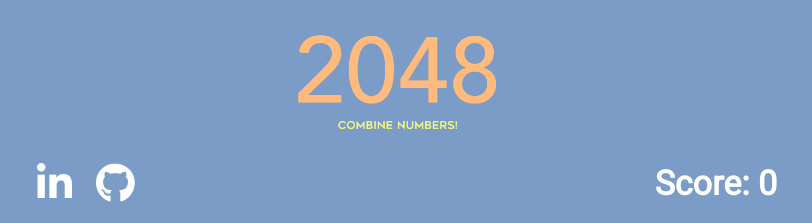
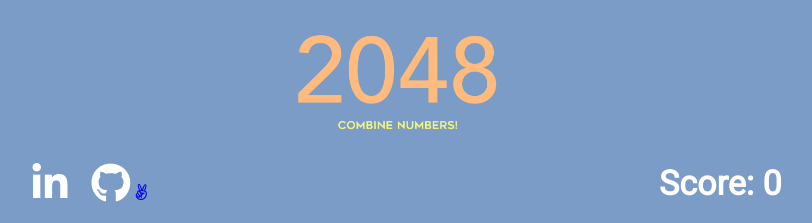
Before and after one commit to apolloskim/that-game-app, a website with bundled scripts: page index.html in a window 1280 px wide. Shown: the top 223 px of the page, 243-1055 px from the left. Built offline with nearby package versions, Linux system fonts and the light colour scheme.

Commit message:
Add angellist link on front page

```diff
--- a/index.html
+++ b/index.html
@@ -14,6 +14,8 @@
       <div class="links">
         <a href="https://www.linkedin.com/in/apollos-kim-2bb1a4171/"><i class="fab fa-linkedin-in font"></i></a>
         <a href="https://github.com/apolloskim/2048-Combine-Numbers"><i class="fab fa-github font"></i></a>
+        <a href="https://angel.co/apollos-kim?al_content=view+your+profile&al_source=transaction_feed%2Fnetwork_sidebar"><i class="fab fa-angellist"></i></a>
+
       </div>
       <h1 id="score">Score: </h1>
     </div>
```
